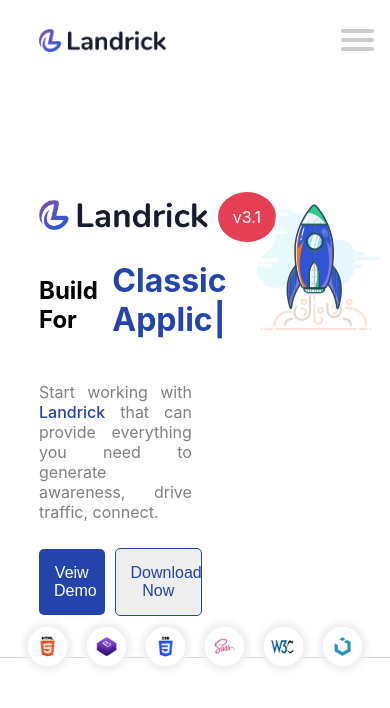
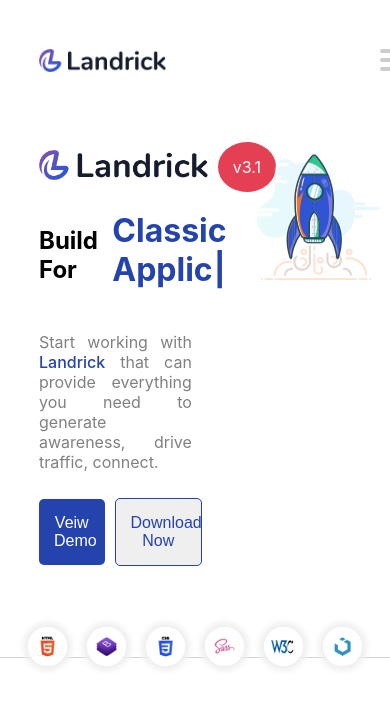
Before and after one commit to Lajja123/kshitij, a React (Create React App) app: page / in a window 390 px wide. Shown: the top 708 px of the page. Built offline with nearby package versions, Linux system fonts and the light colour scheme.

Commit message:
kshitij 11:16pm

```diff
--- a/src/Components/landingpage.css
+++ b/src/Components/landingpage.css
@@ -247,6 +247,12 @@
     padding-top: 10px;
     font-size: x-large;
   }
+  .lang-content {
+    position: relative;
+    border-bottom: 1px solid lightgray;
+    top: 150px;
+    height: 100%;
+}
   .section-head-content {
     display: flex;
     flex-direction: row;
@@ -293,7 +299,7 @@
 }
 @media screen and (max-width: 320px) {
   #main-section {
-    padding: 150px 0;
+    padding: 80px 0;
     position: relative;
   }
   .section-head-content {
@@ -369,7 +375,7 @@
   .lang-content {
     position: relative;
     border-bottom: 1px solid lightgray;
-    top: 300px;
+    top: 500px;
     height: 100%;
   }
   .right-img {
@@ -386,14 +392,9 @@
     bottom: -30px;
     margin: 10px;
   }
-  .lang-content {
-    position: relative;
-    border-bottom: 1px solid lightgray;
-    top: 350px;
 
-    height: 100%;
-  }
   .lang-icon {
     border-bottom: 1px solid lightgray;
   }
+
 }
--- a/src/Components/navbar.css
+++ b/src/Components/navbar.css
@@ -155,12 +155,37 @@
   .left-navbar {
     display: flex;
     align-items: center;
-    margin-left: 50%;
+    margin-left: 55%;
   }
   .header-container {
     margin-left: 10%;
     justify-content: flex-start;
   }
+  .header-container {
+    height: 10vh;
+    /* margin-left: 4%; */
+    width: 90%;
+}
+.main-header {
+  position: fixed;
+  background-color: white;
+  right: 0;
+  left: 0;
+  top: 0;
+  /* margin-top: 0px; */
+  z-index: 1;
+}
+.left-navbar {
+  display: flex;
+  align-items: center;
+  margin-left: 60%;
+}
+#main-section {
+  position: relative;
+  padding: 200px 0;
+  padding-top: 150px;
+  z-index: 0;
+}
 }
 @media screen and (max-width: 320px) {
   .header-container {
@@ -216,3 +241,13 @@
     /* transition: transform 0.5s cubic-bezier(0.77, 0.2, 0.05, 1); */
   }
 }
+@media screen and (max-width:425px){
+  .header-container {
+    height: 10vh;
+    /* margin-left: 4%; */
+    width: 100%;
+}
+.button{
+  display: none;
+}
+}
```
Also changed, not shown: 1 other file (tests, documents, lock files or other folders).
